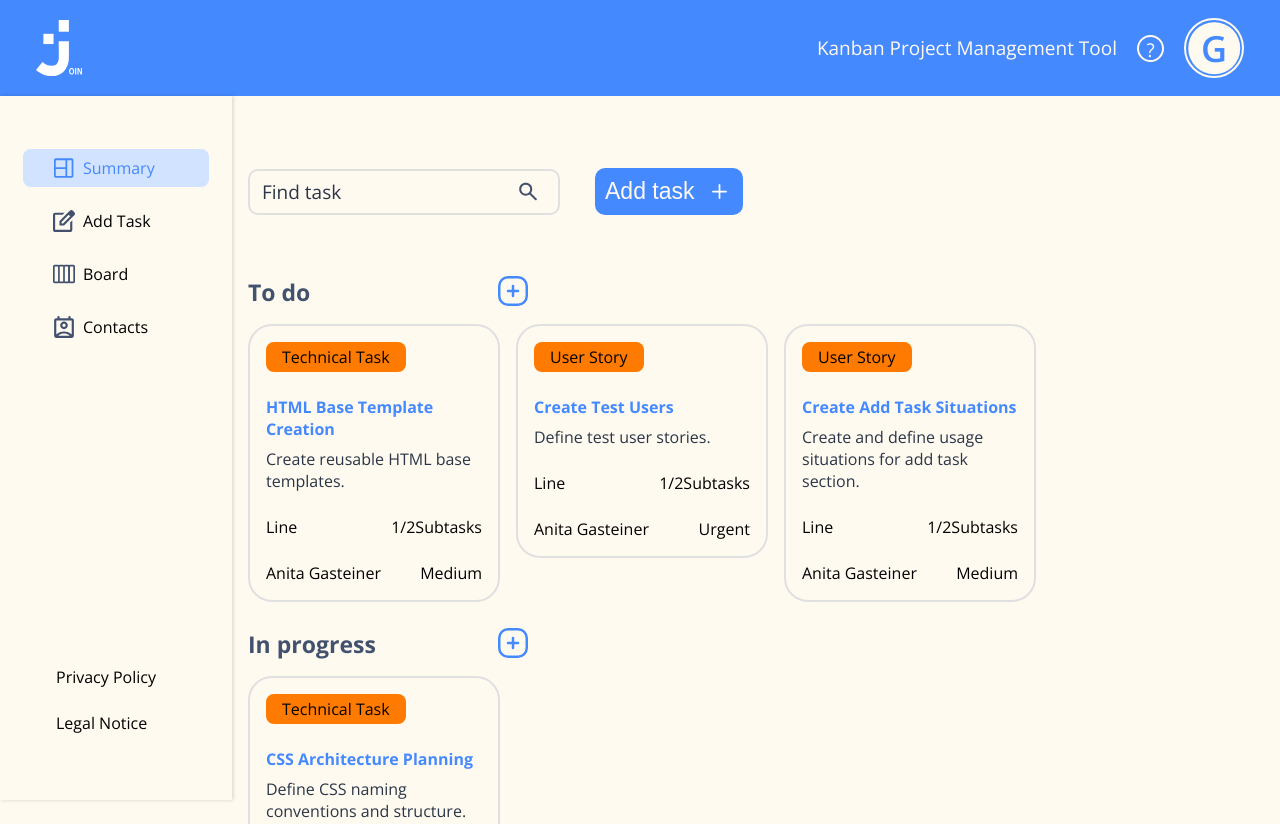
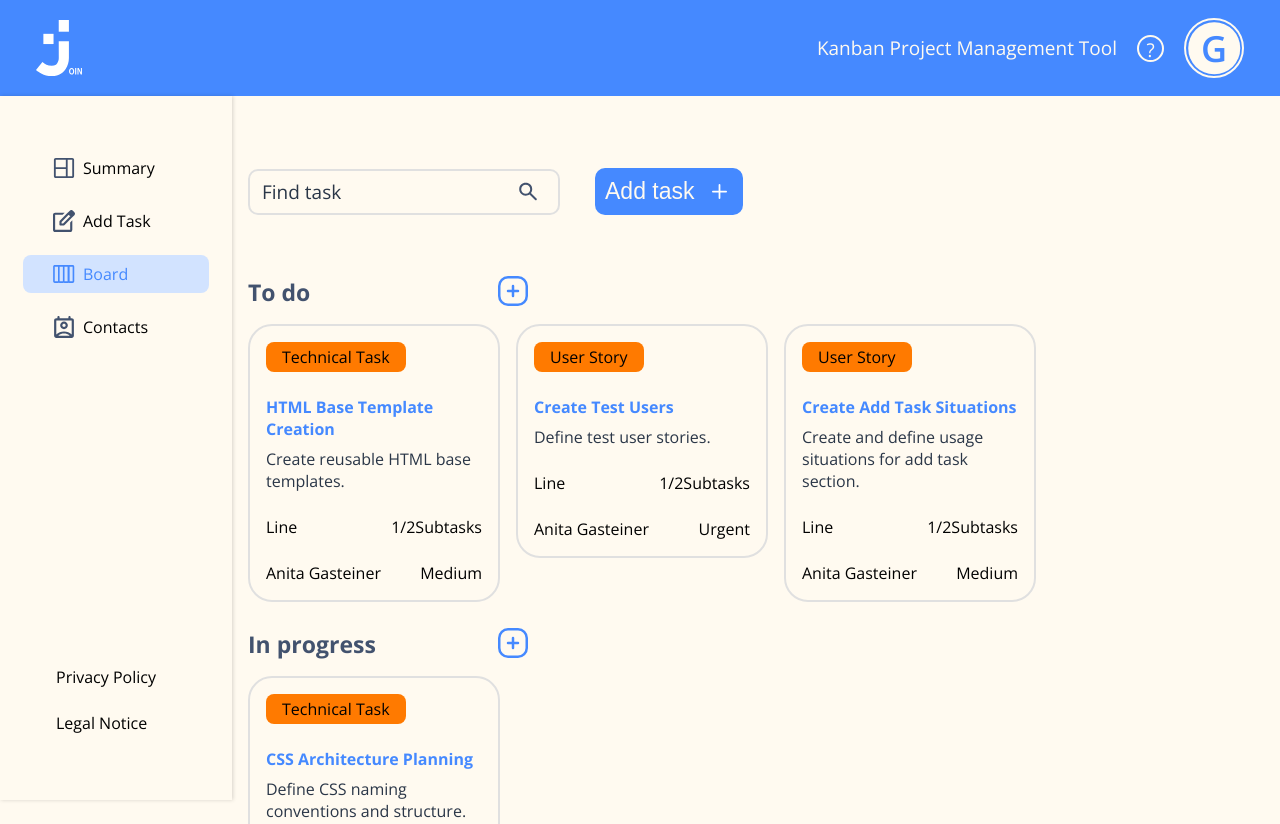
Before and after one commit to anitagasteiner/join, an Angular app: page /board in a window 1280 px wide. Built offline with nearby package versions, Linux system fonts and the light colour scheme.

Commit message:
general service implemented / navbar button bg-color remains depending on active component

```diff
--- a/src/app/app.component.ts
+++ b/src/app/app.component.ts
@@ -1,4 +1,4 @@
-import { Component, OnInit } from '@angular/core';
+import { Component } from '@angular/core';
 import { RouterOutlet } from '@angular/router';
 import { HeaderComponent } from './shared/components/header/header.component';
 import { NavbarComponent } from "./shared/components/navbar/navbar.component";
@@ -13,17 +13,8 @@ import { NavbarComponent } from "./shared/components/navbar/navbar.component";
   templateUrl: './app.component.html',
   styleUrl: './app.component.scss'
 })
-export class AppComponent implements OnInit {
+export class AppComponent {
 
   title = 'join';
 
-  ngOnInit() { //TODO Hier weiter!!
-    if (sessionStorage.getItem('is_reloaded')) {
-      console.log('Page was refreshed!');
-    } else {
-        console.log('First time page load.');
-        sessionStorage.setItem('is_reloaded', 'true');
-    }
-  }
-
 }
--- a/src/app/components/add-task/add-task.component.ts
+++ b/src/app/components/add-task/add-task.component.ts
@@ -1,4 +1,5 @@
-import { Component } from '@angular/core';
+import { Component, inject } from '@angular/core';
+import { GeneralService } from '../../general.service';
 
 @Component({
   selector: 'app-add-task',
@@ -8,4 +9,10 @@ import { Component } from '@angular/core';
 })
 export class AddTaskComponent {
 
+  generalService = inject(GeneralService);
+
+  constructor() {
+    this.generalService.activeNavBtn = 'add-task';
+  }
+
 }
--- a/src/app/components/board/board.component.ts
+++ b/src/app/components/board/board.component.ts
@@ -1,6 +1,7 @@
-import { Component } from '@angular/core';
+import { Component, inject } from '@angular/core';
 import { TaskComponent } from './task/task.component';
 import { CommonModule } from '@angular/common';
+import { GeneralService } from '../../general.service';
 
 @Component({
   selector: 'app-board',
@@ -12,6 +13,8 @@ import { CommonModule } from '@angular/common';
   styleUrl: './board.component.scss'
 })
 export class BoardComponent {
+
+  generalService = inject(GeneralService);
 
   tasks = [
     {
@@ -114,4 +117,8 @@ export class BoardComponent {
     }
   ];
 
+  constructor() {
+    this.generalService.activeNavBtn = 'board';
+  }
+
 }
--- a/src/app/components/contacts/contacts.component.ts
+++ b/src/app/components/contacts/contacts.component.ts
@@ -1,6 +1,7 @@
-import { Component } from '@angular/core';
+import { Component, inject } from '@angular/core';
 import { ContactComponent } from './contact/contact.component';
 import { CommonModule } from '@angular/common';
+import { GeneralService } from '../../general.service';
 
 @Component({
   selector: 'app-contacts',
@@ -12,6 +13,8 @@ import { CommonModule } from '@angular/common';
   styleUrl: './contacts.component.scss'
 })
 export class ContactsComponent {
+
+  generalService = inject(GeneralService);
 
   contacts = [
     {
@@ -34,4 +37,8 @@ export class ContactsComponent {
     }
   ];
 
+  constructor() {
+    this.generalService.activeNavBtn = 'contacts';
+  }
+
 }
--- a/src/app/components/summary/summary.component.ts
+++ b/src/app/components/summary/summary.component.ts
@@ -1,4 +1,5 @@
-import { Component } from '@angular/core';
+import { Component, inject } from '@angular/core';
+import { GeneralService } from '../../general.service';
 
 @Component({
   selector: 'app-summary',
@@ -8,4 +9,10 @@ import { Component } from '@angular/core';
 })
 export class SummaryComponent {
 
+  generalService = inject(GeneralService);
+
+  constructor() {
+    this.generalService.activeNavBtn = 'summary';
+  }
+
 }
--- /dev/null
+++ b/src/app/general.service.ts
@@ -0,0 +1,12 @@
+import { Injectable } from '@angular/core';
+
+@Injectable({
+  providedIn: 'root'
+})
+export class GeneralService {
+
+  activeNavBtn: string = 'summary';
+
+  constructor() { }
+
+}
--- a/src/app/shared/components/navbar/navbar.component.html
+++ b/src/app/shared/components/navbar/navbar.component.html
@@ -1,32 +1,32 @@
 <nav>
 
     <div class="nav-container">
-        <div routerLink="" routerLinkActive="active" [ngClass]="{'color-blue': activeNavBtn == 'summary', 'bg-color-blue': activeNavBtn == 'summary'}" (click)="changeColor('summary')">
-            @if (activeNavBtn == "summary") {
+        <div routerLink="" routerLinkActive="active" [ngClass]="{'color-blue': generalService.activeNavBtn == 'summary', 'bg-color-blue': generalService.activeNavBtn == 'summary'}" (click)="changeColor('summary')">
+            @if (generalService.activeNavBtn == "summary") {
                 <img src="/img/nav-summary-blue.svg">
             } @else {
                 <img src="/img/nav-summary.svg">
             }
             Summary
         </div>
-        <div routerLink="add-task" routerLinkActive="active" [ngClass]="{'color-blue': activeNavBtn == 'add-task', 'bg-color-blue': activeNavBtn == 'add-task'}" (click)="changeColor('add-task')">
-            @if (activeNavBtn == "add-task") {
+        <div routerLink="add-task" routerLinkActive="active" [ngClass]="{'color-blue': generalService.activeNavBtn == 'add-task', 'bg-color-blue': generalService.activeNavBtn == 'add-task'}" (click)="changeColor('add-task')">
+            @if (generalService.activeNavBtn == "add-task") {
                 <img src="/img/nav-add-task-blue.svg">
             } @else {
                 <img src="/img/nav-add-task.svg">
             }
             Add Task
         </div>
-        <div routerLink="board" routerLinkActive="active" [ngClass]="{'color-blue': activeNavBtn == 'board', 'bg-color-blue': activeNavBtn == 'board'}" (click)="changeColor('board')">
-            @if (activeNavBtn == "board") {
+        <div routerLink="board" routerLinkActive="active" [ngClass]="{'color-blue': generalService.activeNavBtn == 'board', 'bg-color-blue': generalService.activeNavBtn == 'board'}" (click)="changeColor('board')">
+            @if (generalService.activeNavBtn == "board") {
                 <img src="/img/nav-board-blue.svg">
             } @else {
                 <img src="/img/nav-board.svg">
             }
             Board
         </div>
-        <div routerLink="contacts" routerLinkActive="active" [ngClass]="{'color-blue': activeNavBtn == 'contacts', 'bg-color-blue': activeNavBtn == 'contacts'}" (click)="changeColor('contacts')">
-            @if (activeNavBtn == "contacts") {
+        <div routerLink="contacts" routerLinkActive="active" [ngClass]="{'color-blue': generalService.activeNavBtn == 'contacts', 'bg-color-blue': generalService.activeNavBtn == 'contacts'}" (click)="changeColor('contacts')">
+            @if (generalService.activeNavBtn == "contacts") {
                 <img src="/img/nav-contacts-blue.svg">
             } @else {
                 <img src="/img/nav-contacts.svg">
--- a/src/app/shared/components/navbar/navbar.component.ts
+++ b/src/app/shared/components/navbar/navbar.component.ts
@@ -1,6 +1,7 @@
 import { CommonModule } from '@angular/common';
-import { Component } from '@angular/core';
+import { Component, inject } from '@angular/core';
 import { RouterLink, RouterLinkActive } from '@angular/router';
+import { GeneralService } from '../../../general.service';
 
 @Component({
   selector: 'app-navbar',
@@ -15,18 +16,10 @@ import { RouterLink, RouterLinkActive } from '@angular/router';
 })
 export class NavbarComponent {
 
-  activeNavBtn: string = "summary";
-
-  constructor() {
-    let activeNavBtnInLocalStorage = localStorage.getItem('activeNavBtn');
-    if (activeNavBtnInLocalStorage) {
-      this.activeNavBtn = activeNavBtnInLocalStorage;
-    }
-  }
+  generalService = inject(GeneralService);
 
   changeColor(btn: string) {
-    this.activeNavBtn = btn;
-    localStorage.setItem('activeNavBtn', this.activeNavBtn);
+    this.generalService.activeNavBtn = btn;
   }
 
 }
```
Also changed, not shown: 1 other file (tests, documents, lock files or other folders).
